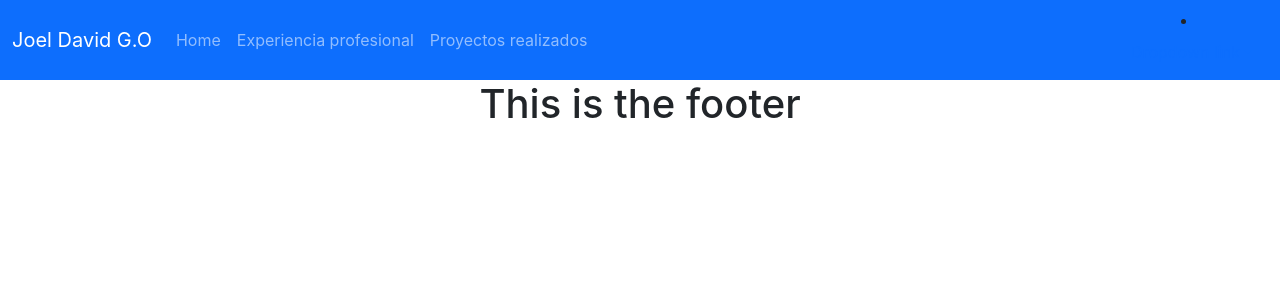
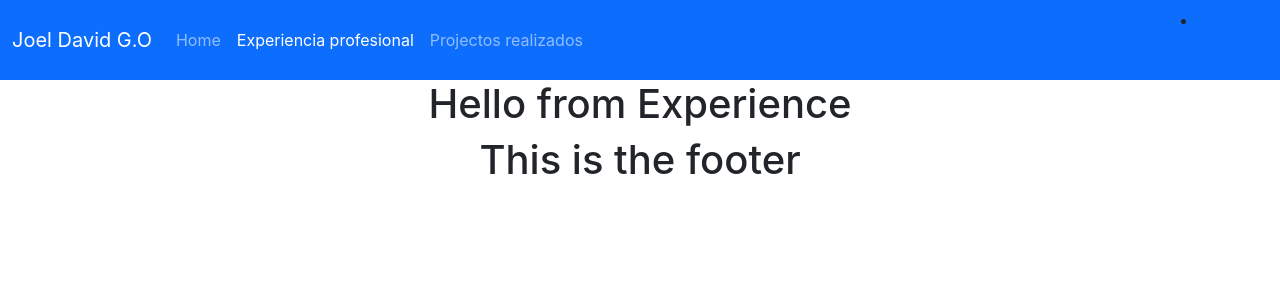
Before and after one commit to Davel99/resume, a React (Create React App) app: page /my-experience in a window 1280 px wide. Shown: the top 300 px of the page. Built offline with nearby package versions, Linux system fonts and the light colour scheme.

Commit message:
Added pages and links to them

```diff
--- a/src/App.js
+++ b/src/App.js
@@ -4,6 +4,8 @@ import Header from './components/Header';
 import Footer from './components/Footer'
 import Home from './pages/Home';
 import i18n from './config/i18n';
+import Experience from './pages/Experience';
+import Projects from './pages/Projects';
 
 
 function App() {
@@ -15,6 +17,8 @@ function App() {
           <Route path='/home' Component={Home} />
           <Route path='/' Component={Home} />
           <Route path='/my-profile' Component={Home} />
+          <Route path='/my-experience' Component={Experience} />
+          <Route path='/my-projects' Component={Projects} />
         </Routes>
         <Footer></Footer>
       </div>
--- a/src/components/Header.jsx
+++ b/src/components/Header.jsx
@@ -5,9 +5,16 @@ const Header = () => {
     const { t } = useTranslation();
     const location = useLocation();
     const path = location.pathname;
-    const isHome = path == '/' || path == '/home' || path == '/my-profile'
+    const isHome = path == '/' || path == '/home' || path == '/my-profile';
+    const isExperience = path == '/my-experience';
+    const isProjects = path == '/my-projects';
+    const navLink = "nav-link"
+    const activeLink = navLink + " active"
     let li = []
-    li["home"] = isHome ? 'nav-link active' : 'nav-link'
+    li["home"] = isHome ? activeLink : navLink
+    li["experience"] = isExperience ? activeLink : navLink
+    li["projects"] = isProjects ? activeLink : navLink
+
     return (
         <nav class="navbar navbar-expand-lg bg-primary navbar-dark bg-body-tertiary">
             <div class="container-fluid">
@@ -19,13 +26,13 @@ const Header = () => {
                 <div class="collapse navbar-collapse" id="navbarNavDropdown">
                     <ul class="navbar-nav">
                         <li class="nav-item">
-                            <Link class={li["home"]} aria-current="page" to="/my-profile">Home</Link>
+                            <Link class={li["home"]} aria-current={isHome ? 'page' : ''} to="/my-profile">Home</Link>
                         </li>
                         <li class="nav-item">
-                            <a class="nav-link" href="#">Experiencia profesional</a>
+                            <Link class={li["experience"]} aria-current={isExperience ? 'page' : ''} to="/my-experience">Experiencia profesional</Link>
                         </li>
                         <li class="nav-item">
-                            <a class="nav-link" href="#">Proyectos realizados</a>
+                            <Link class={li["projects"]} aria-current={isProjects ? 'page' : ''} to="/my-projects">Projectos realizados</Link>
                         </li>
                     </ul>
                 </div>
--- /dev/null
+++ b/src/pages/Experience.jsx
@@ -0,0 +1,9 @@
+const Experience = () => {
+    return(
+        <div className="container">
+            <h1>Hello from Experience</h1>
+        </div>
+    )
+}
+
+export default Experience
--- /dev/null
+++ b/src/pages/Projects.jsx
@@ -0,0 +1,9 @@
+const Projects = () =>{
+    return (
+        <div className="container">
+            <h1>Hello from Projects</h1>
+        </div>
+    )
+}
+
+export default Projects
```
